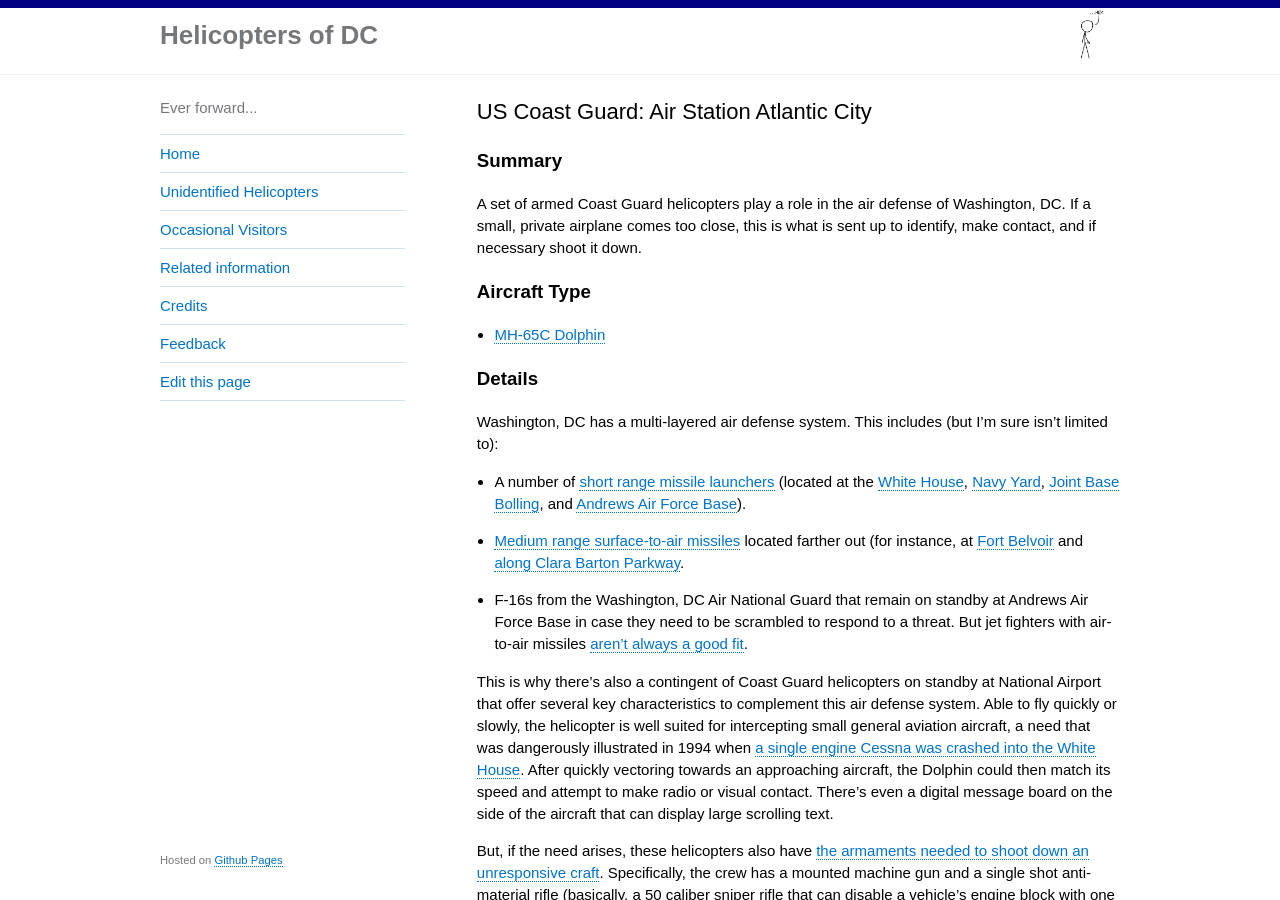
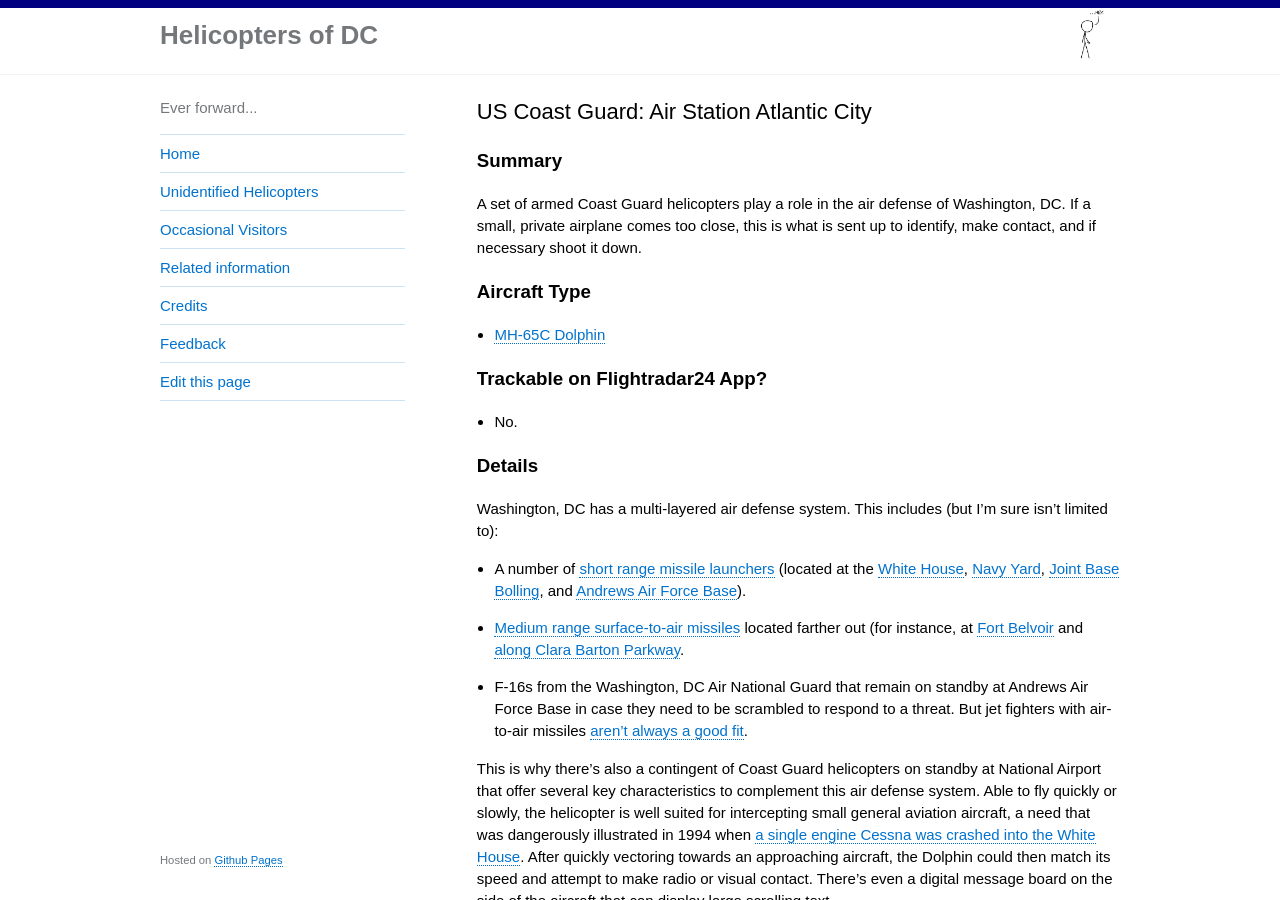
Before and after one commit to gbinal/dc-helicopters, a Jekyll site: the page built from _helicopters/4-us-coast-guard.md, in a window 1280 px wide and 900 px high. Built offline with Jekyll 4.4.1, drawn with Linux system fonts in a browser that asks for light colours.

Commit message:
adding FT info

```diff
--- a/_helicopters/4-us-coast-guard.md
+++ b/_helicopters/4-us-coast-guard.md
@@ -11,6 +11,9 @@ A set of armed Coast Guard helicopters play a role in the air defense of Washing
 
 ### Aircraft Type
 * [MH-65C Dolphin](https://en.wikipedia.org/wiki/Eurocopter_HH-65_Dolphin)
+
+### Trackable on Flightradar24 App?
+* No.
 
 ### Details
 
```
